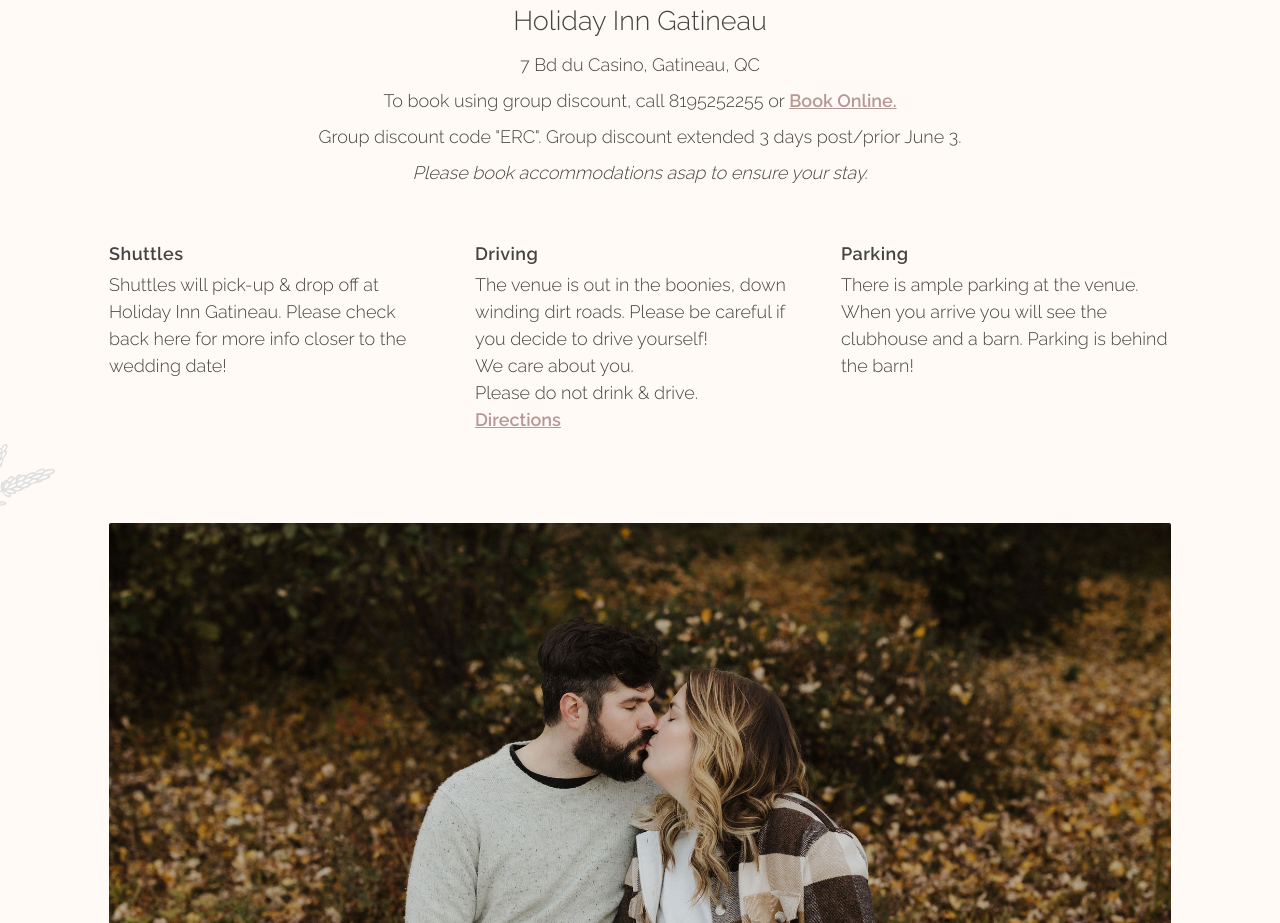
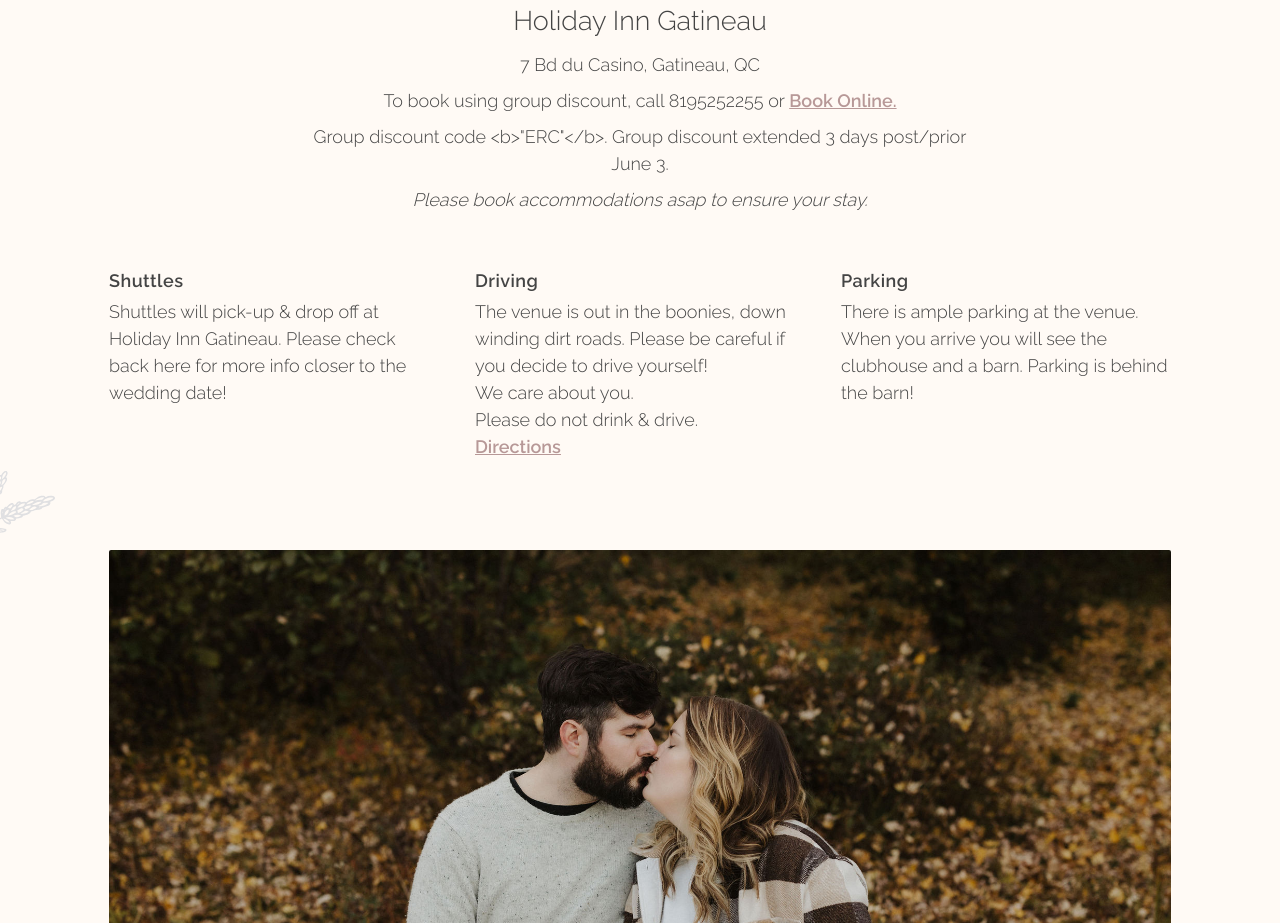
Before and after one commit to martenbjork/erin-and-benoit, a Next.js app: page / in a window 1280 px wide. Shown: the part 2040-2963 px from the top of the page. Built offline with nearby package versions, Linux system fonts and the light colour scheme.

Commit message:
Update index.tsx

```diff
--- a/src/pages/index.tsx
+++ b/src/pages/index.tsx
@@ -161,8 +161,8 @@ export default function Home() {
               To book using group discount, call 8195252255 or <a href="https://www.ihg.com/holidayinn/hotels/us/en/gatineau/yowgn/hoteldetail?fromRedirect=true&qSrt=sBR&qSlH=YOWGN&setPMCookies=true&qSHBrC=HI&qDest=7+boulevard+du+Casino%2C+Gatineau%2C+CA&srb_u=1">Book Online.</a>
             </p>
             <p>
-              Group discount code <b>"ERC"</b>. Group discount extended 3 days
-              post/prior June 3.
+              {`Group discount code <b>"ERC"</b>. Group discount extended 3 days
+              post/prior June 3.`}
             </p>
             <p>
               <i>Please book accommodations asap to ensure your stay.</i>
```
